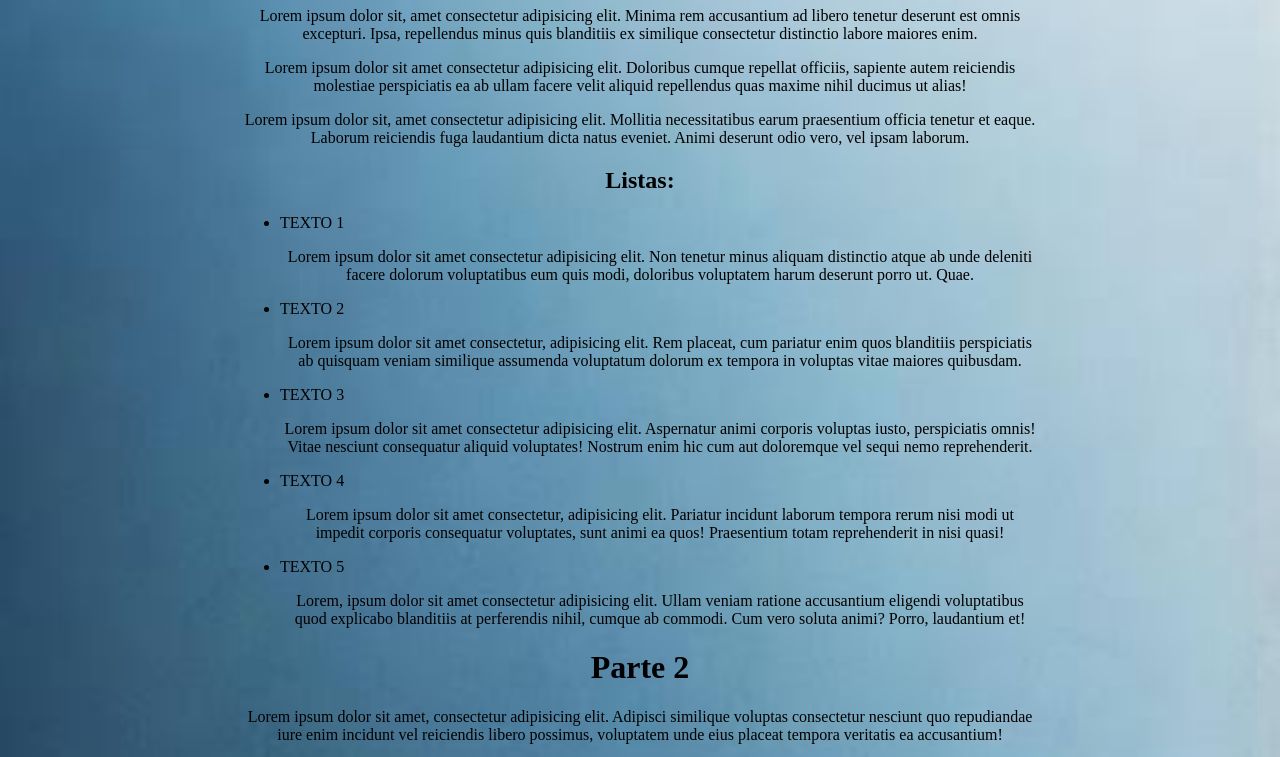
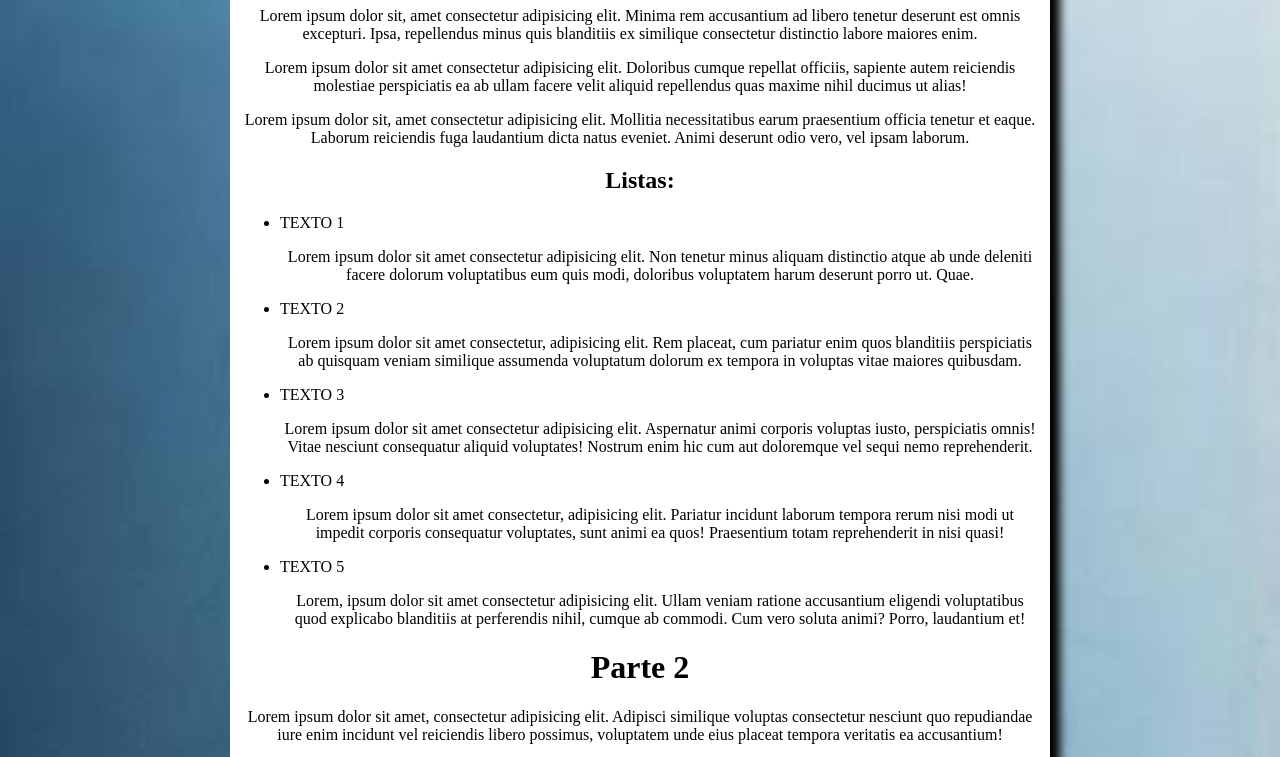
Before and after one commit to yurikiandrade-dev/Trabalho-sobre-descarte, a plain HTML site: page index.html in a window 1280 px wide. Shown: the part 91-848 px from the top of the page. Drawn offline with Linux system fonts and the light colour scheme; files whose address does not match are found by name.

Commit message:
Add files via upload

```diff
--- a/style.css
+++ b/style.css
@@ -19,12 +19,14 @@ body{
 
 }
 main{
+        background-color: white;
         text-align: center;
         max-width: 800px;
         margin: 0 auto;
         padding: 10px;
         border-radius: 16px;
-        background-position-x: 10px 10px 10px black;
+        box-shadow: 10px 10px 10px black;
+        padding: 10;
 
 }
 li{
```
